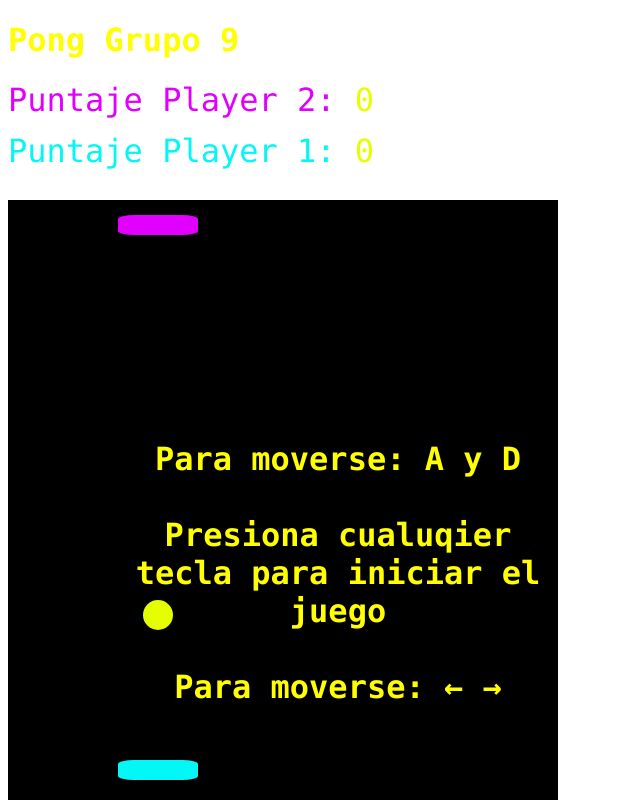
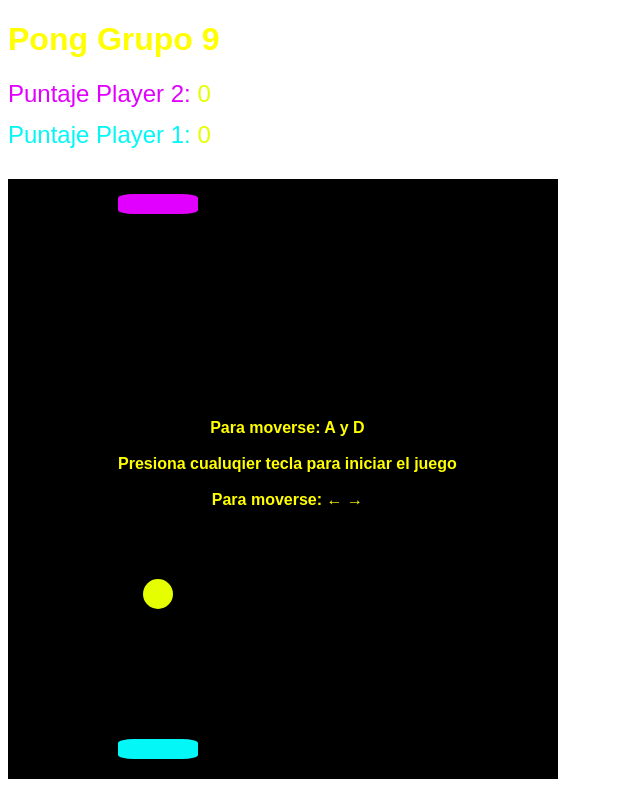
Before and after one commit to IIC3585-2021/reactive-js-grupo9, a website with bundled scripts: page index.html in a window 1280 px wide. Shown: the whole page, without its empty margins (0-640 px from the left). Built offline with nearby package versions, Linux system fonts and the light colour scheme.

Commit message:
removing font and var

```diff
--- a/index.js
+++ b/index.js
@@ -16,7 +16,7 @@ import {
   } from "./utils.js";
 
 const load = () => {
-    var pong = {
+    const pong = {
         status: "STOPPED",
         pressedKeys: [],
         scorePlayerDown: 0,
--- a/pong.css
+++ b/pong.css
@@ -1,8 +1,6 @@
 body { font-family: sans-serif; }
 
 h1 {
-  font-family: monaco;
-  font-size: xx-large;
   color: yellow;
 }
 
@@ -10,10 +8,6 @@ span {
   color:rgb(229, 255, 0)
 }
 
-.messages {
-  font-family: monaco;
-  font-size: xx-large;
-}
 
 #playground {
   background: black;
@@ -60,14 +54,10 @@ span {
 
 .up-player {
   color: rgb(225, 0, 255);
-  font-family: monaco;
-  font-size: xx-large;
 }
 
 .down-player {
   color: rgb(4, 247, 247);
-  font-family: monaco;
-  font-size: xx-large;
 }
 
 #start-message, #game-over {
```
